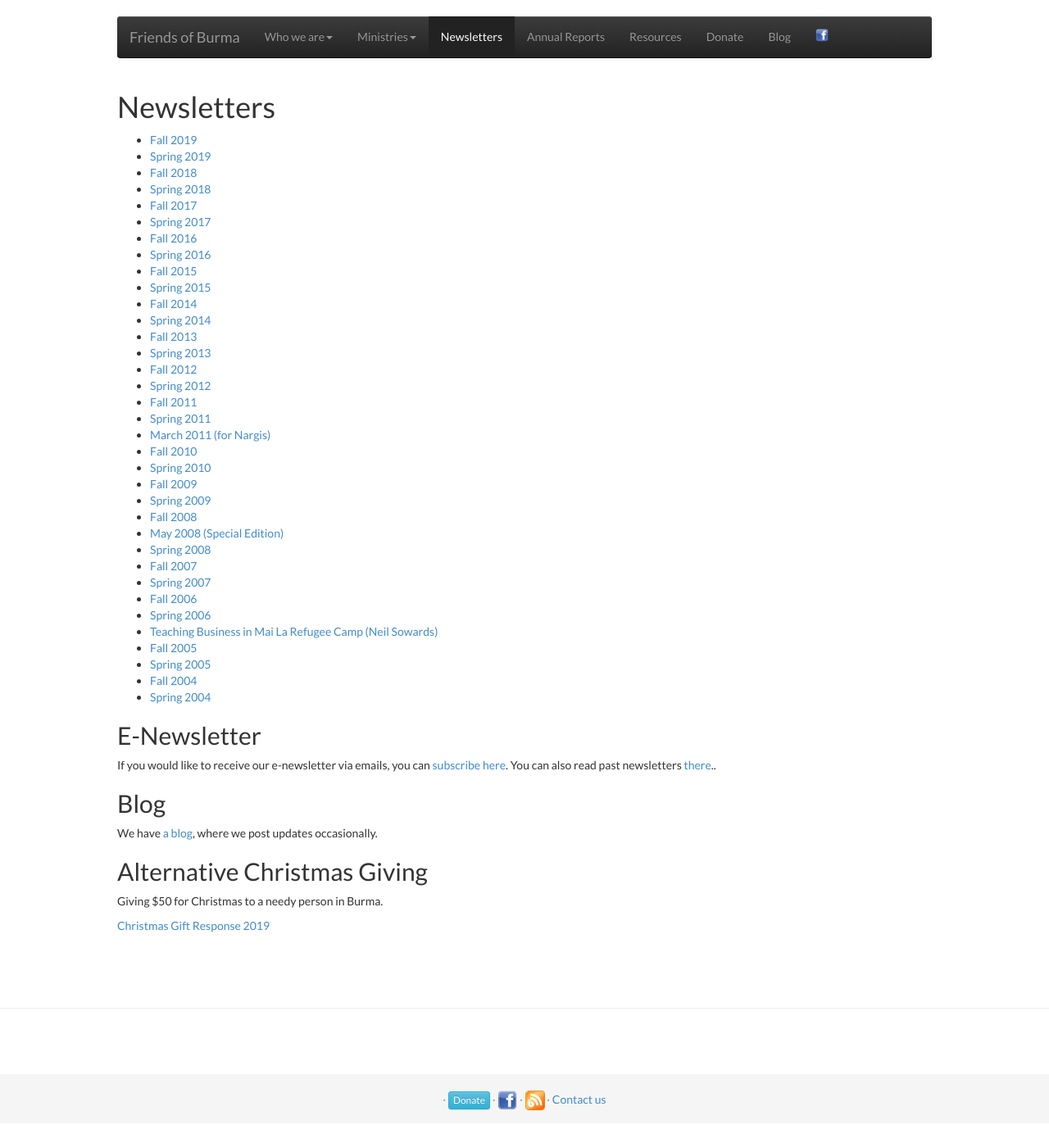
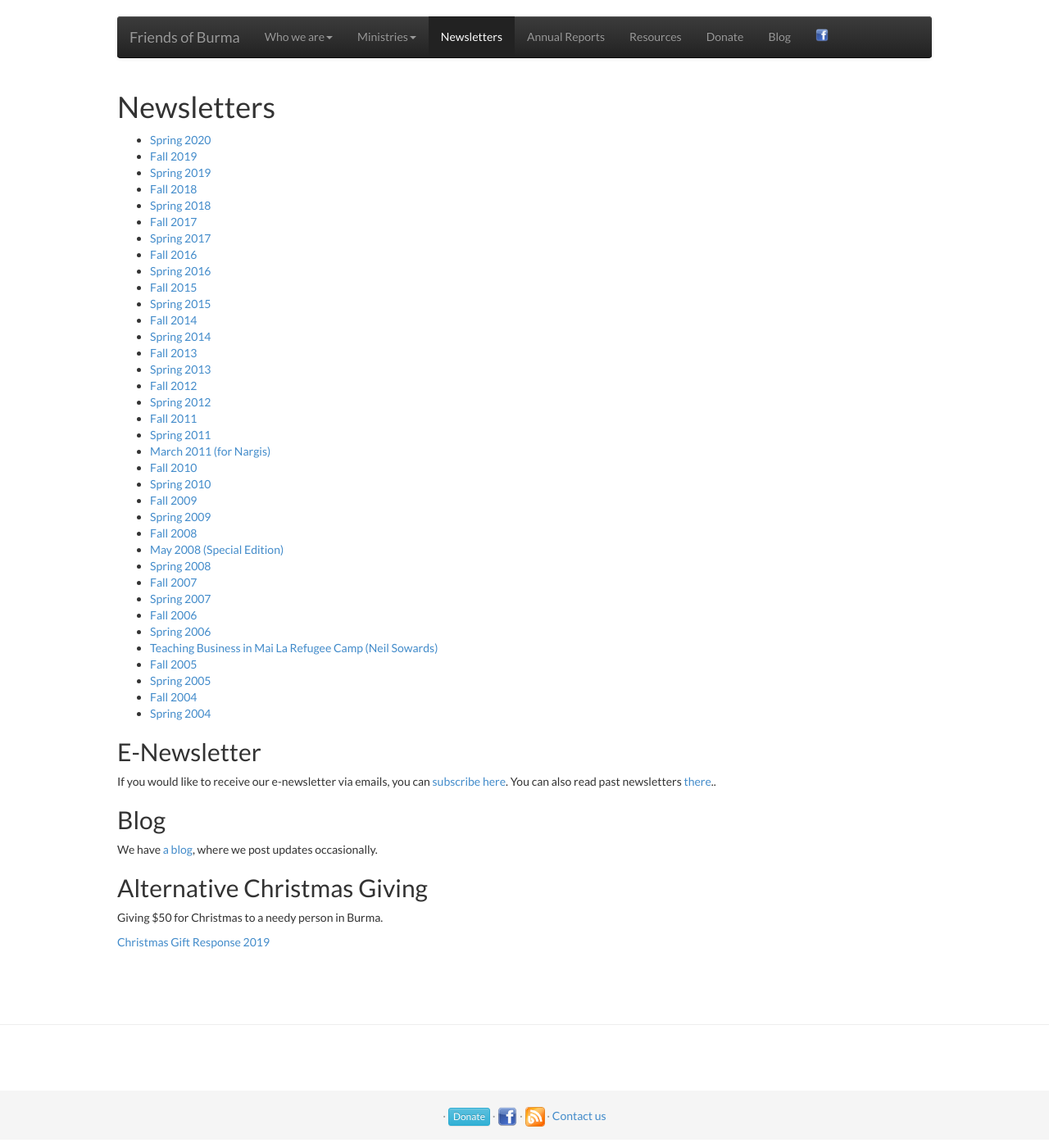
Before and after one commit to friendsofburma/friendsofburma.github.io, a Jekyll site: the page built from _pages/newsletter.html, in a window 1280 px wide. Shown: the whole page at 82% size. Built offline with Jekyll 4.4.1, drawn with Linux system fonts in a browser that asks for light colours.

Commit message:
spring 2020 newsletter.

```diff
--- a/_pages/newsletter.html
+++ b/_pages/newsletter.html
@@ -8,6 +8,7 @@ permalink: /newsletters/
 <div class="container">
   <h1>Newsletters</h1>
   <ul>
+    <li><a href="http://news.friendsofburma.org/2020/04/friends-of-burma-inc-newsletter-spring.html" target="_blank">Spring 2020</a></li>
     <li><a href="http://news.friendsofburma.org/2019/09/friends-of-burma-inc-newsletter-fall.html" target="_blank">Fall 2019</a></li>
     <li><a href="https://drive.google.com/file/d/1mqqJFo7AjuV4ctGagTDrP8AiecVDvMg9/view" target="_blank">Spring 2019</a></li>
     <li><a href="https://drive.google.com/file/d/1UUucE6IcwUQxNOZ29t1kIcATn4Zv8-Mi/view?usp=sharing" target="_blank">Fall 2018</a></li>
```
